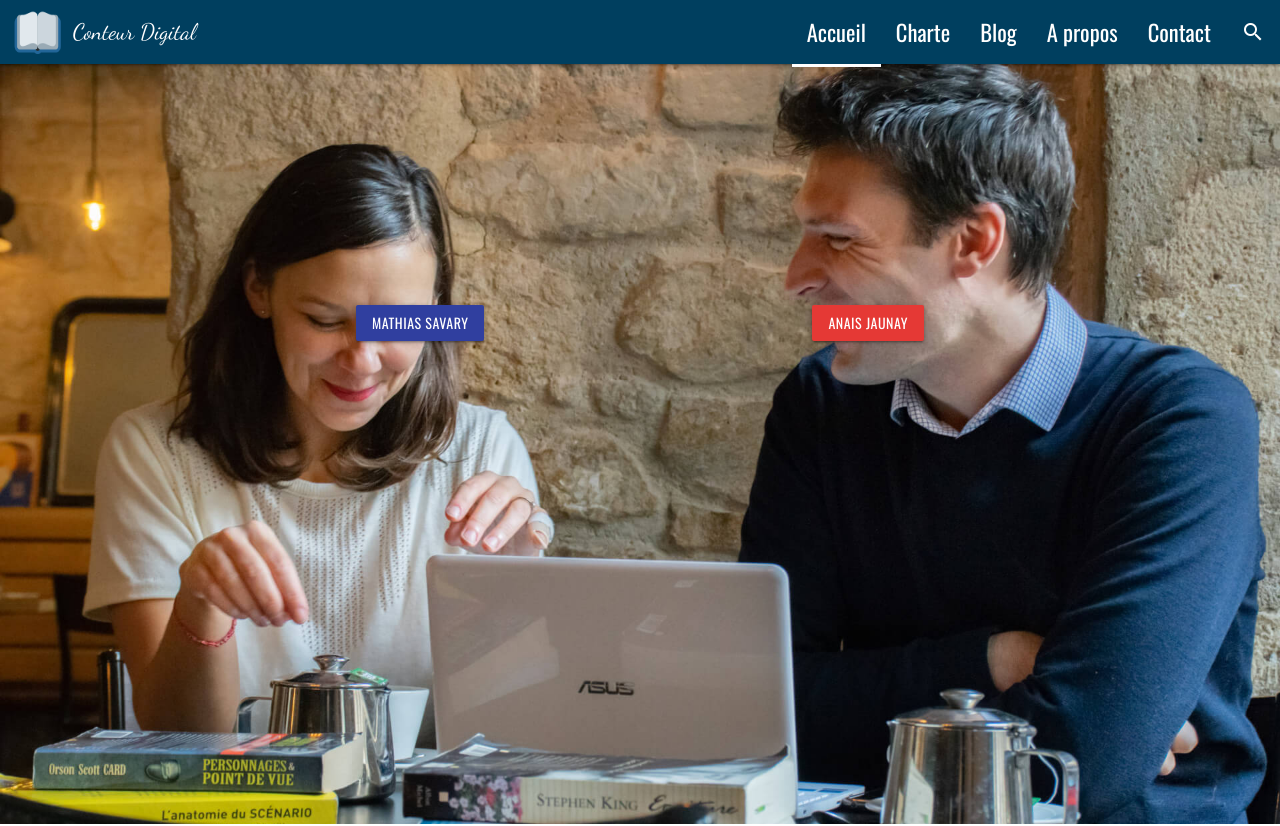
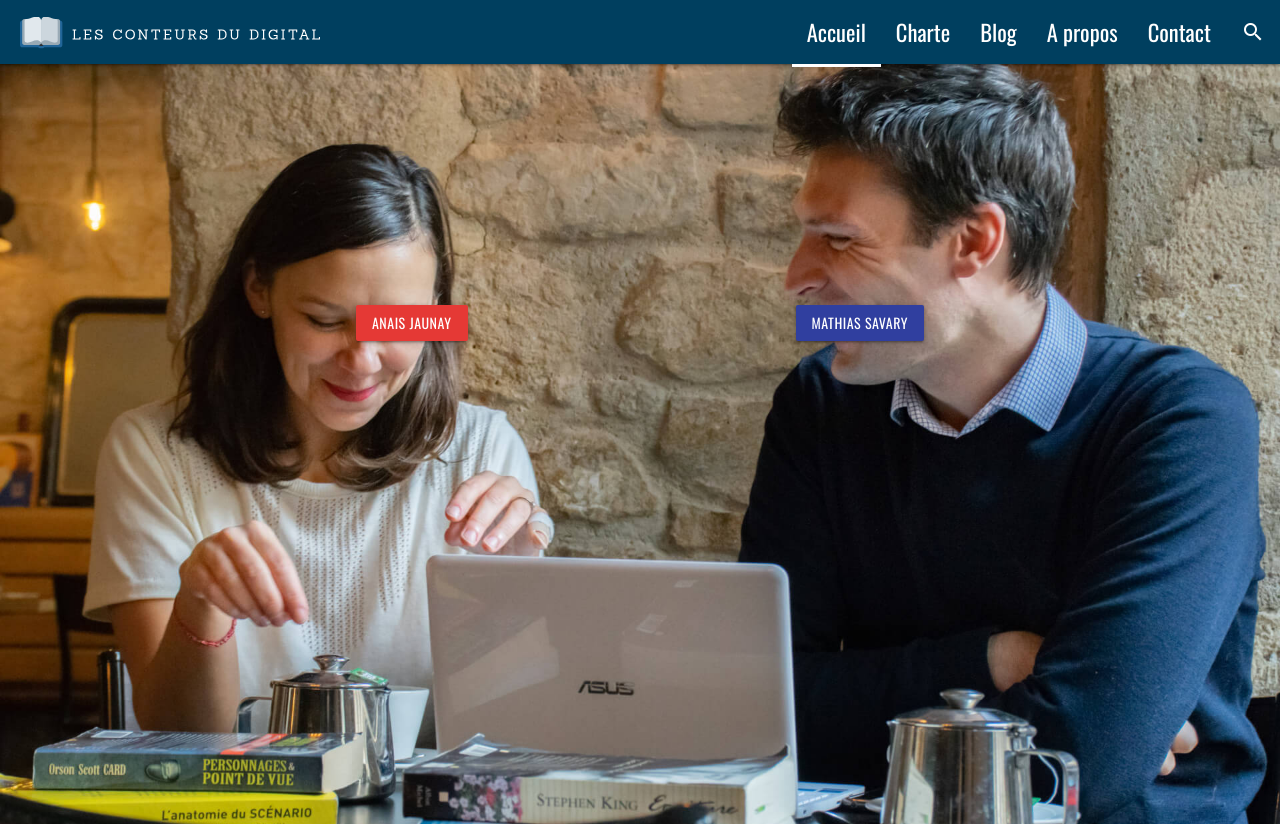
Before and after one commit to WildCodeSchool/paris-js-0918-groupe8-react, a React (Create React App) app: page / in a window 1280 px wide. Shown: the top 826 px of the page. Built offline with nearby package versions, Linux system fonts and the light colour scheme; no server answers.

Commit message:
clean et logo

```diff
--- a/src/components/cover/cover.jsx
+++ b/src/components/cover/cover.jsx
@@ -38,8 +38,8 @@ class Coverimage extends Component {
           </div>
           <div className="row">
             <div className="coverbuttonname">
+              <NavLink exact to="/anaisjaunay" className="waves-effect waves-light btn red darken-1">Anais Jaunay</NavLink>
               <NavLink exact to="/mathiassavary" className="waves-effect waves-light btn indigo darken-2">Mathias Savary</NavLink>
-              <NavLink exact to="/anaisjaunay" className="waves-effect waves-light btn red darken-1">Anais Jaunay</NavLink>
             </div>
           </div>
         </div>
--- a/src/components/navbar/navbar.css
+++ b/src/components/navbar/navbar.css
@@ -9,13 +9,7 @@ nav ul a{
 }
 
 .logoconteurdigital {
-    margin-top: 0.75%;
-    margin-left: 1%;
+  top: 50%;
+  transform: translateY(30%);
+  margin-left: 20px;
 }
-
-.titlelogoconteurdigital{
-    font-family: 'Dancing Script', cursive;
-    font-size: 1.5em;
-    text-indent: 10px;
-
-}
--- a/src/components/navbar/navbar.jsx
+++ b/src/components/navbar/navbar.jsx
@@ -3,7 +3,7 @@ import React, { Component } from 'react';
 import { NavHashLink as NavLink } from 'react-router-hash-link';
 import M from 'materialize-css/dist/js/materialize.min';
 import './navbar.css';
-import Logo from '../../assets/img/iconConteursDuDigitalStorytelling.png';
+import Logo from '../../assets/svg/Logo_CD_horiz_long_white.svg';
 import routes from '../../routes/routes';
 
 class Navbar extends Component {
@@ -21,12 +21,11 @@ class Navbar extends Component {
         <div className="navbar-fixed">
           <nav className="Navbarconteurdigital">
             <div className="nav-wrapper">
-              <NavLink exact smooth to="/#">
-                <img className="left hide-on-med-and-down logoconteurdigital" src={Logo} width="50" height="50" alt="logo conteur digital" />
-                <ul id="nav-mobile" className="left hide-on-med-and-down titlelogoconteurdigital">
-                  <li>Conteur Digital</li>
-                </ul>
-              </NavLink>
+              <div className="left hide-on-med-and-down">
+                <NavLink exact smooth to="/#">
+                  <img className="logoconteurdigital" src={Logo} width="300" alt="logo conteur digital" />
+                </NavLink>
+              </div>
               <a href="#test" data-target="mobile-demo" className="sidenav-trigger">
                 <i className="material-icons">menu</i>
               </a>
```
Also changed, not shown: src/assets/svg/Logo_CD_horiz_long_white.svg (added).
